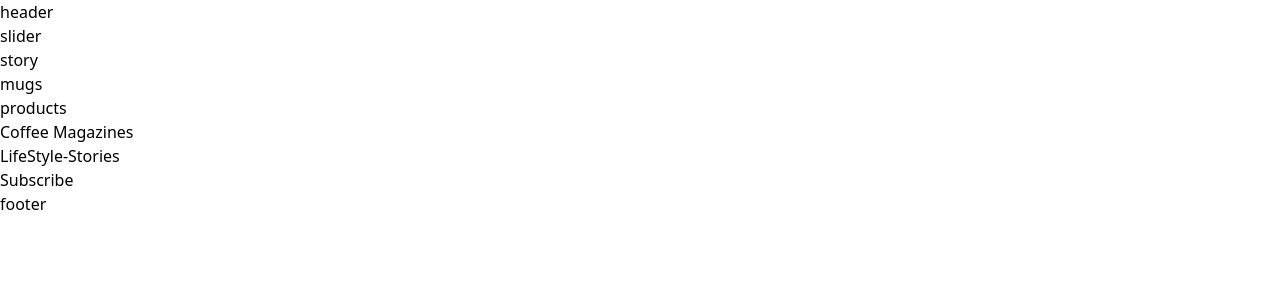
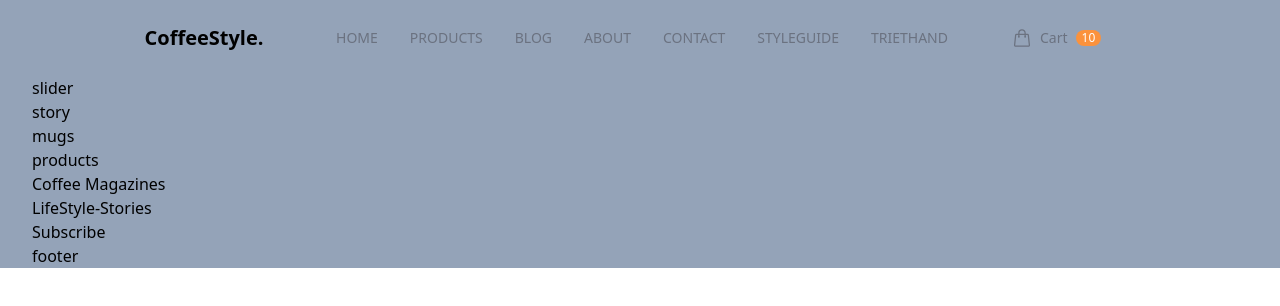
Before and after one commit to minhtrietk2000/tailwindcss-coffe-style, a website: page public/index.html in a window 1280 px wide. Drawn offline with nearby package versions, Linux system fonts and the light colour scheme; files that its build step writes are made by us from their sources.

Commit message:
Add header.

```diff
--- a/public/index.html
+++ b/public/index.html
@@ -3,16 +3,58 @@
 <head>
 	<meta charset="UTF-8">
 	<meta name="viewport" content="width=device-width, initial-scale=1.0">
-	<link rel="stylesheet" href="output.css">
+	<link rel="stylesheet" type="text/css" href="output.css">
 	<title>TrietNM Coffee Style</title>
 </head>
 <body>
 
 	<div id="root">
 
-		<div class="content-wrapper">
-			<header>
-				header
+		<div
+			class="content-wrapper max-w-screen-xl text-base mx-auto px-8 bg-slate-400">
+			<header class="py-6 mx-10">
+				<nav class="flex flex-row justify-between items-center">
+					<div class="logo basis-2/6 text-center text-xl font-semibold cursor-pointer">
+					CoffeeStyle.
+					</div>
+
+					<ul class="basis-3/6 flex items-center justify-end gap-8 uppercase text-sm text-gray-500 font-medium">
+						<li class="cursor-pointer py-1 hover:text-gray-800 relative after:absolute after:bottom-0 after:left-0 after:bg-light-coffee after:h-0.5 after:w-0 hover:after:w-full after:transition-all after:ease-in-out after:duration-500">
+							<a href="#">Home</a>
+						</li>
+						<li class="coffee-menu-items">
+							<a href="#">Products</a>
+						</li>
+						<li class="coffee-menu-items">
+							<a href="#">Blog</a>
+						</li>
+						<li class="coffee-menu-items">
+							<a href="#">About</a>
+						</li>
+						<li class="coffee-menu-items">
+							<a href="#">Contact</a>
+						</li>
+						<li class="coffee-menu-items">
+							<a href="#">StyleGuide</a>
+						</li>
+						<li class="coffee-menu-items">
+							<a href="#">TrietHand</a>
+						</li>
+					</ul>
+
+					<ul class="basis-1/6 flex jutify-start items-center mx-16 text-sm text-gray-500 font-medium">
+						<li class="">
+							<a class="flex items-center" href="">
+								<svg xmlns="http://www.w3.org/2000/svg" fill="none" viewBox="0 0 24 24" stroke-width="1.5" stroke="currentColor" class="coffee-cart-icons">
+  								<path stroke-linecap="round" stroke-linejoin="round" d="M15.75 10.5V6a3.75 3.75 0 10-7.5 0v4.5m11.356-1.993l1.263 12c.07.665-.45 1.243-1.119 1.243H4.25a1.125 1.125 0 01-1.12-1.243l1.264-12A1.125 1.125 0 015.513 7.5h12.974c.576 0 1.059.435 1.119 1.007zM8.625 10.5a.375.375 0 11-.75 0 .375.375 0 01.75 0zm7.5 0a.375.375 0 11-.75 0 .375.375 0 01.75 0z" />
+								</svg>
+
+								<span class="mx-2">Cart</span>
+								<span class="coffee-badge-circle bg-orange-400 text-white">10</span>
+							</a>
+						</li>
+					</ul>
+				</nav>
 			</header>
 
 			<main>
--- a/src/input.css
+++ b/src/input.css
@@ -3,3 +3,15 @@
 @tailwind components;
 
 @tailwind utilities;
+
+.coffee-menu-items {
+	@apply cursor-pointer py-1 hover:text-gray-800 relative after:absolute after:bottom-0 after:left-0 after:bg-light-coffee after:h-0.5 after:w-0 hover:after:w-full after:transition-all after:ease-in-out after:duration-500;
+}
+
+.coffee-cart-icons {
+	@apply w-5 h-5 inline-block;
+}
+
+.coffee-badge-circle {
+	@apply text-xs text-center rounded-full px-1.5;
+}
--- a/tailwind.config.js
+++ b/tailwind.config.js
@@ -2,7 +2,11 @@
 module.exports = {
   content: ["./public/**/*.{html,js}"],
   theme: {
-    extend: {},
+    extend: {
+    	colors: {
+    		'light-coffee' : '#C89F94'
+    	}
+    },
   },
   plugins: [],
 }
```
Also changed, not shown: public/output.css (deleted), 1 other file.
